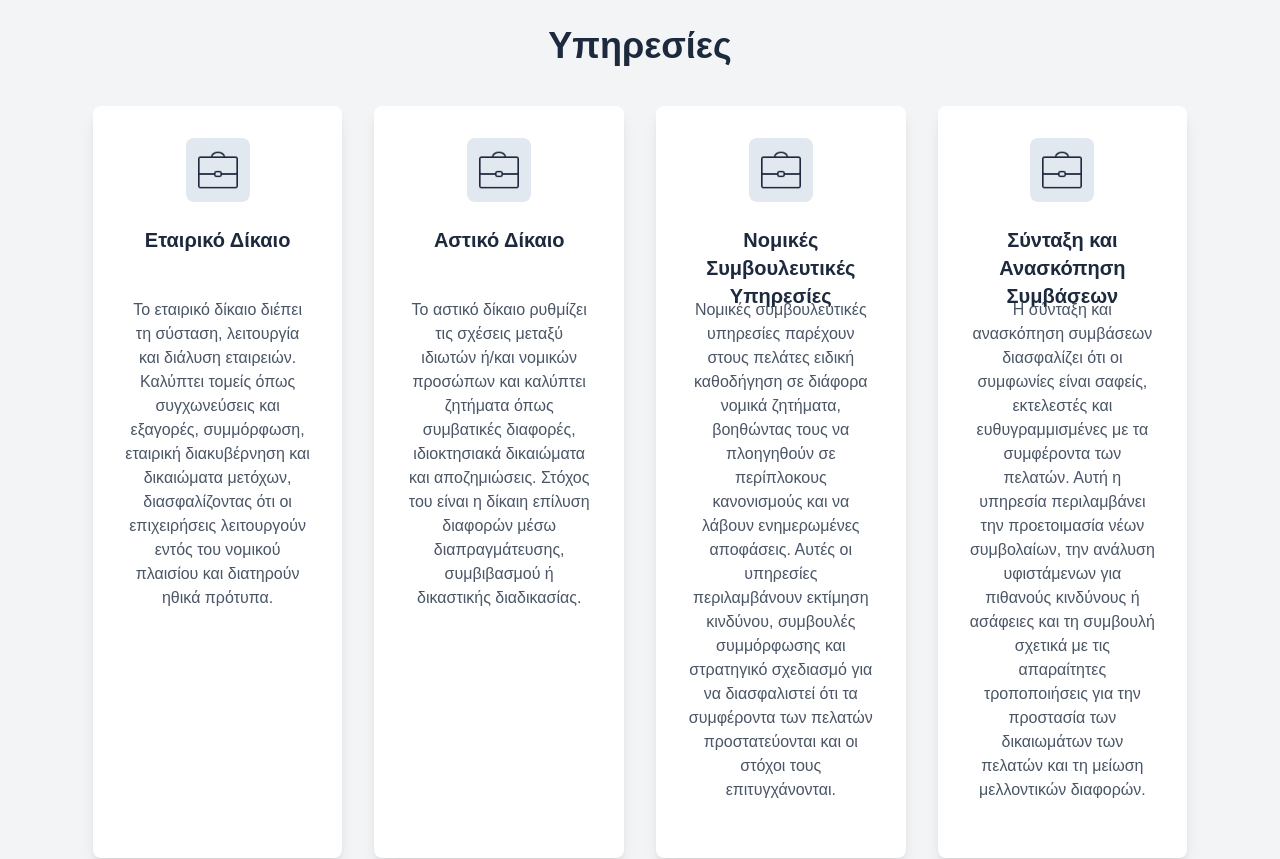
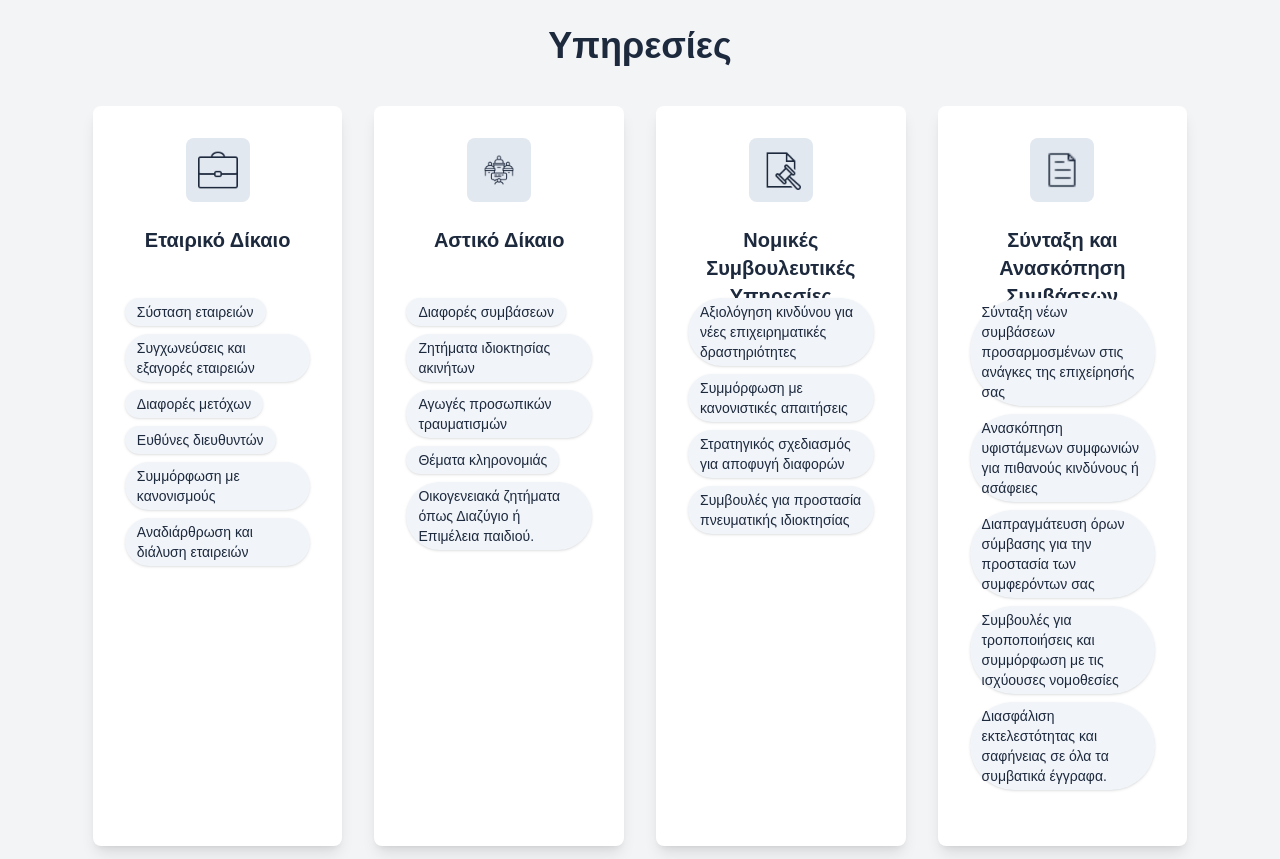
Before and after one commit to MichalisGiannoudis/ProjectDrew, a Next.js app: page / in a window 1280 px wide. Shown: the part 1480-2339 px from the top of the page. Built offline with nearby package versions, Linux system fonts and the light colour scheme.

Commit message:
removed image from main page and change service card

```diff
--- a/src/components/mainBody.component.tsx
+++ b/src/components/mainBody.component.tsx
@@ -84,9 +84,9 @@ export default function MainBody() {
         </div>
         <div className="relative z-10 grid grid-cols-1 items-center justify-center gap-12">
           <div className="flex flex-col md:flex-row items-center justify-center gap-8 max-w-4xl mx-auto">
-            <div className="w-60 h-60 rounded-full overflow-hidden flex-shrink-0  shadow-2xl">
+            {/* <div className="w-60 h-60 rounded-full overflow-hidden flex-shrink-0  shadow-2xl">
               <img src="/profile.jpg" className="w-full h-full object-cover"/>
-            </div>
+            </div> */}
             <div className="text-left max-w-2xl">
               <p className="text-6xl font-bold mb-4 text-white drop-shadow-lg">{bioHeaderLabel}</p>
               <div className="mb-6">
@@ -103,13 +103,12 @@ export default function MainBody() {
       <div id="services-section" className="relative py-10 px-8 bg-gray-100">
         <div className="w-[95%] md:w-[90%] mx-auto">
           <h2 className="text-4xl font-bold text-center text-slate-800 mb-10 cursor-default">{servicesLabel}</h2>
-
           <div className="grid grid-cols-1 md:grid-cols-4 gap-8">
-
             {[1,2,3,4].map((_, idx) => (
-              <ServiceCard key={idx}
-              serviceLabel={ idx === 0 ? serviceLabel1 : idx === 1 ? serviceLabel2 : idx === 2 ? serviceLabel3 : serviceLabel4 }
-              serviceBody={ idx === 0 ? serviceBody1 : idx === 1 ? serviceBody2 : idx === 2 ? serviceBody3 : serviceBody4 }
+              <ServiceCard key={ idx }
+              serviceImage = { idx ===0 ? '/corporate-icon.png' : idx === 1 ? '/civil-icon.png' : idx === 2 ? '/policy-icon.png' : '/contract-icon.png' }
+              serviceLabel = { idx === 0 ? serviceLabel1 : idx === 1 ? serviceLabel2 : idx === 2 ? serviceLabel3 : serviceLabel4 }
+              serviceBody = { idx === 0 ? serviceBody1 : idx === 1 ? serviceBody2 : idx === 2 ? serviceBody3 : serviceBody4 }
               />
             ))}
           </div>
--- a/src/components/serviceCard.component.tsx
+++ b/src/components/serviceCard.component.tsx
@@ -1,9 +1,15 @@
-export const ServiceCard = ({ serviceLabel, serviceBody }: { serviceLabel: string, serviceBody:string }) => {
+export const ServiceCard = ({ serviceImage, serviceLabel, serviceBody }: { serviceImage:string,serviceLabel: string, serviceBody:string }) => {
     return(
         <div className="bg-white rounded-lg shadow-lg p-8 text-center hover:shadow-2xl transition-shadow duration-300">
-            <img src="/corporate-icon.png" className="w-16 h-16 bg-slate-200 rounded-lg flex items-center justify-center mx-auto mb-6 p-3"/>
+            <img src={serviceImage} className="w-16 h-16 bg-slate-200 rounded-lg flex items-center justify-center mx-auto mb-6 p-3"/>
             <h3 className="text-xl h-14 font-semibold text-slate-800 mb-4 cursor-default">{serviceLabel}</h3>
-            <p className="text-gray-600 mb-6 cursor-default">{serviceBody}</p>
+            <div className="flex flex-col gap-2 mb-6 text-left items-start">
+                {serviceBody.split(',').map((option, idx) => (
+                    <div key={idx} className="bg-slate-100 text-slate-800 px-3 py-1 rounded-full text-sm font-medium shadow hover:bg-slate-200 transition-colors cursor-default">
+                        { option.trim() }
+                    </div>
+                ))}
+            </div>
         </div>
     );
 }
--- a/src/content/mainPage.content.ts
+++ b/src/content/mainPage.content.ts
@@ -8,10 +8,10 @@ export const MainPageContentEN = {
     serviceLabel2: 'Civil Law',
     serviceLabel3: 'Legal Advisory Services',
     serviceLabel4: 'Contract Drafting and Review',
-    serviceBody1: 'Corporate law governs the formation, operation, and dissolution of companies. It covers areas such as mergers and acquisitions, compliance, corporate governance, and shareholder rights, ensuring that businesses operate within the legal framework and maintain ethical standards.',
-    serviceBody2: 'Civil law regulates the relationships between private individuals and/or legal entities, covering issues such as contractual disputes, property rights, and tort claims. Its aim is to resolve disputes fairly through negotiation, settlement, or litigation.',
-    serviceBody3: 'Legal advisory services provide clients with expert guidance on a variety of legal matters, helping them navigate complex regulations and make informed decisions. These services include risk assessment, compliance advice, and strategic planning to ensure that clients’ interests are protected and their objectives are achieved.',
-    serviceBody4: 'Contract drafting and review ensures that agreements are clear, enforceable, and aligned with clients’ interests. This service involves preparing new contracts, analyzing existing ones for potential risks or ambiguities, and advising on necessary revisions to protect clients’ rights and minimize future disputes.',
+    serviceBody1: 'Company formation, Mergers and acquisitions, Shareholder disputes, Director responsibilities, Compliance with regulations, Restructuring, Dissolution of companies',
+    serviceBody2: 'Contract disputes, Property ownership issues, Personal injury claims, Inheritance matters, Family matters like Divorce or child Custody',
+    serviceBody3: 'Risk assessment for new business ventures, Compliance with regulatory requirements, Strategic planning for dispute avoidance, Advice on intellectual property protection',
+    serviceBody4: 'Drafting new contracts tailored to your business needs, Reviewing existing agreements for potential risks or ambiguities, Negotiating contract terms to protect your interests, Advising on amendments and compliance with applicable laws, Ensuring enforceability and clarity in all contractual documents',
     contactMeLabel: 'Contact us',
     contactNameLabel: 'Name',
     contactNamePlaceholder: 'John Doe',
@@ -31,10 +31,10 @@ export const MainPageContentGR = {
     serviceLabel2: 'Αστικό Δίκαιο',
     serviceLabel3: 'Νομικές Συμβουλευτικές Υπηρεσίες',
     serviceLabel4: 'Σύνταξη και Ανασκόπηση Συμβάσεων',
-    serviceBody1: 'Το εταιρικό δίκαιο διέπει τη σύσταση, λειτουργία και διάλυση εταιρειών. Καλύπτει τομείς όπως συγχωνεύσεις και εξαγορές, συμμόρφωση, εταιρική διακυβέρνηση και δικαιώματα μετόχων, διασφαλίζοντας ότι οι επιχειρήσεις λειτουργούν εντός του νομικού πλαισίου και διατηρούν ηθικά πρότυπα.',
-    serviceBody2: 'Το αστικό δίκαιο ρυθμίζει τις σχέσεις μεταξύ ιδιωτών ή/και νομικών προσώπων και καλύπτει ζητήματα όπως συμβατικές διαφορές, ιδιοκτησιακά δικαιώματα και αποζημιώσεις. Στόχος του είναι η δίκαιη επίλυση διαφορών μέσω διαπραγμάτευσης, συμβιβασμού ή δικαστικής διαδικασίας.',
-    serviceBody3: 'Νομικές συμβουλευτικές υπηρεσίες παρέχουν στους πελάτες ειδική καθοδήγηση σε διάφορα νομικά ζητήματα, βοηθώντας τους να πλοηγηθούν σε περίπλοκους κανονισμούς και να λάβουν ενημερωμένες αποφάσεις. Αυτές οι υπηρεσίες περιλαμβάνουν εκτίμηση κινδύνου, συμβουλές συμμόρφωσης και στρατηγικό σχεδιασμό για να διασφαλιστεί ότι τα συμφέροντα των πελατών προστατεύονται και οι στόχοι τους επιτυγχάνονται.',
-    serviceBody4: 'Η σύνταξη και ανασκόπηση συμβάσεων διασφαλίζει ότι οι συμφωνίες είναι σαφείς, εκτελεστές και ευθυγραμμισμένες με τα συμφέροντα των πελατών. Αυτή η υπηρεσία περιλαμβάνει την προετοιμασία νέων συμβολαίων, την ανάλυση υφιστάμενων για πιθανούς κινδύνους ή ασάφειες και τη συμβουλή σχετικά με τις απαραίτητες τροποποιήσεις για την προστασία των δικαιωμάτων των πελατών και τη μείωση μελλοντικών διαφορών.',
+    serviceBody1: 'Σύσταση εταιρειών, Συγχωνεύσεις και εξαγορές εταιρειών, Διαφορές μετόχων, Ευθύνες διευθυντών, Συμμόρφωση με κανονισμούς, Αναδιάρθρωση και διάλυση εταιρειών',
+    serviceBody2: 'Διαφορές συμβάσεων, Ζητήματα ιδιοκτησίας ακινήτων, Αγωγές προσωπικών τραυματισμών, Θέματα κληρονομιάς, Οικογενειακά ζητήματα όπως Διαζύγιο ή Επιμέλεια παιδιού.',
+    serviceBody3: 'Αξιολόγηση κινδύνου για νέες επιχειρηματικές δραστηριότητες, Συμμόρφωση με κανονιστικές απαιτήσεις, Στρατηγικός σχεδιασμός για αποφυγή διαφορών, Συμβουλές για προστασία πνευματικής ιδιοκτησίας',
+    serviceBody4: 'Σύνταξη νέων συμβάσεων προσαρμοσμένων στις ανάγκες της επιχείρησής σας, Ανασκόπηση υφιστάμενων συμφωνιών για πιθανούς κινδύνους ή ασάφειες, Διαπραγμάτευση όρων σύμβασης για την προστασία των συμφερόντων σας, Συμβουλές για τροποποιήσεις και συμμόρφωση με τις ισχύουσες νομοθεσίες, Διασφάλιση εκτελεστότητας και σαφήνειας σε όλα τα συμβατικά έγγραφα.',
     contactMeLabel: 'Επικοινωνήστε μαζί μας',
     contactNameLabel: 'Όνομα',
     contactNamePlaceholder: 'Γιάννης Γιαννάκης',
```
Lines whose indentation alone changed are shown as unchanged.
